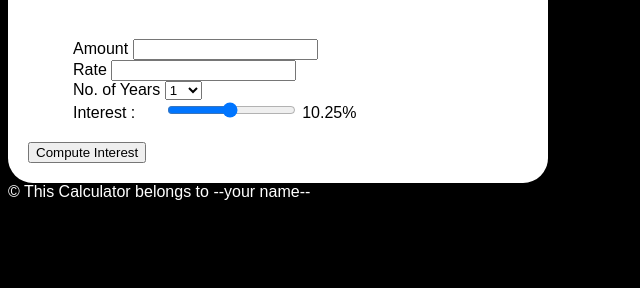
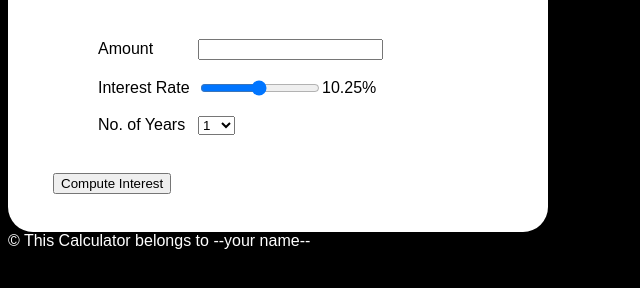
Before and after one commit to debdut-roy/Web-Development-Introduction, a plain HTML site: page Week 5/Final Project Hands-on Lab/index.html in a window 1280 px wide. Shown: the part 90-378 px from the top of the page, without its empty margins (0-640 px from the left). Drawn offline with Linux system fonts and the light colour scheme.

Commit message:
Rearrange html elements

```diff
--- a/Week 5/Final Project Hands-on Lab/index.html
+++ b/Week 5/Final Project Hands-on Lab/index.html
@@ -10,9 +10,24 @@
             <h1>Simple Interest Calculator</h1>
 
             <div class="center">
-                Amount <input type="number"  id="principal">  <br/>
-                Rate <input type="number"  id="rate">  <br/>
-                No. of Years
+
+                <span class="user_input" id="amount">
+                <label>Amount</label>
+                <input type="number" id="principal">
+                </span>
+                <br/>
+
+                <span class="user_input" id="rate">
+                <label>Interest Rate</label>
+                <span id="slider">
+                <input type="range" onchange="updateRate()" id="interestRate" style="width: 120px;" min="1" max="20" value="10.25" step="0.25">
+                <span id="rate_val">10.25%</span>
+                </span>
+                </span>
+                <br>
+
+                <span class="user_input" id="time">
+                <label>No. of Years</label>
                 <select id="years">
                     <option value="1">1</option>
                     <option value="2">2</option>
@@ -25,28 +40,23 @@
                     <option value="10">10</option>
 
                 </select>
+                </span>
                 <br/>
 
-                Interest : <span id="result">
-                <input type="range" onchange="updateRate()" id="interestRate" min="1" max="20" value="10.25" step="0.25">
-                <span id="rate_val">
-                    10.25%
-                </span>
-                </span>
-
-                <br>
 
             </div>
 
-            <button onclick="compute()">Compute Interest</button>
+            <button id="calculate" onclick="compute()">Compute Interest</button>
+            <br>
             <span id="result">
 
             </span>
         </div>
+        <footer>
+
+            &#169; This Calculator belongs to --your name--
+
+        </footer>
     </body>
-    <footer>
 
-        &#169; This Calculator belongs to --your name--
-
-    </footer>
 </html>
```
